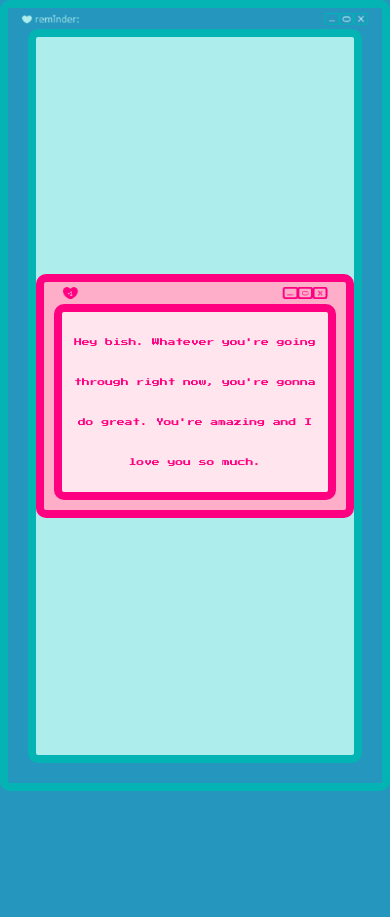
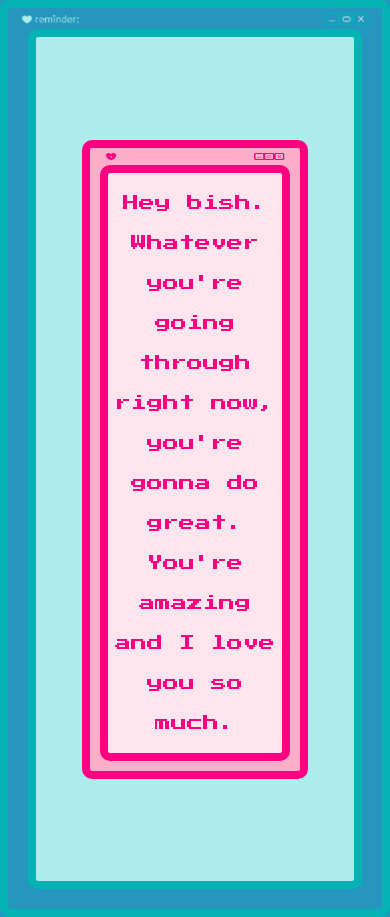
Before and after one commit to scampcoder/i-love-ashley-linder, a React (Create React App) app: page / in a window 390 px wide. Before the commit the page ends 844 px from the top, so only its background shows below. Built offline with nearby package versions, Linux system fonts and the light colour scheme.

Commit message:
phone css attempt 1

```diff
--- a/src/App.css
+++ b/src/App.css
@@ -6,7 +6,7 @@ body {
 
 .body-box {
     background-color: rgba(173,237,236,255);
-    height: 85vh;
+    height: 100vh;
     margin: 20px;
     margin-top: 0px;
     border-radius: 10px;
@@ -30,7 +30,7 @@ body {
     padding-left: 10px;
     padding-right: 10px;
     padding-bottom: 10px;
-    width: fit-content;
+    width: 60%;
 }
 
 .compliment {
@@ -39,13 +39,12 @@ body {
     background-color: #ffe6ee;
     color: rgb(255, 0, 128);
     font-family: 'Press Start 2P', cursive;
-    font-size: 2vw;
     line-height: 40px;
     margin: 0;
     height: auto;
     width: auto;
     z-index: 2;
-    padding: 10px;
+    padding: 10px 2%;
     display: flex;
     flex-direction: column;
     align-items: center;
@@ -53,8 +52,8 @@ body {
 }
 
 .pics {
-    height: auto;
-    width: 40%;
+    height: 40vh;
+    width: auto;
     margin-top: 0;
     border-radius: 20px;
 }
@@ -74,3 +73,18 @@ body {
     margin-bottom: 0;
     margin-left: 2%;
 }
+
+@media (max-width: 385px) {
+    .body-box {
+        margin: 0;
+    }
+
+    .compliment-container {
+        width: 100vw;
+        height: 95vh;
+    }
+
+    .compliment {
+        height: 100%;
+    }
+}
```
